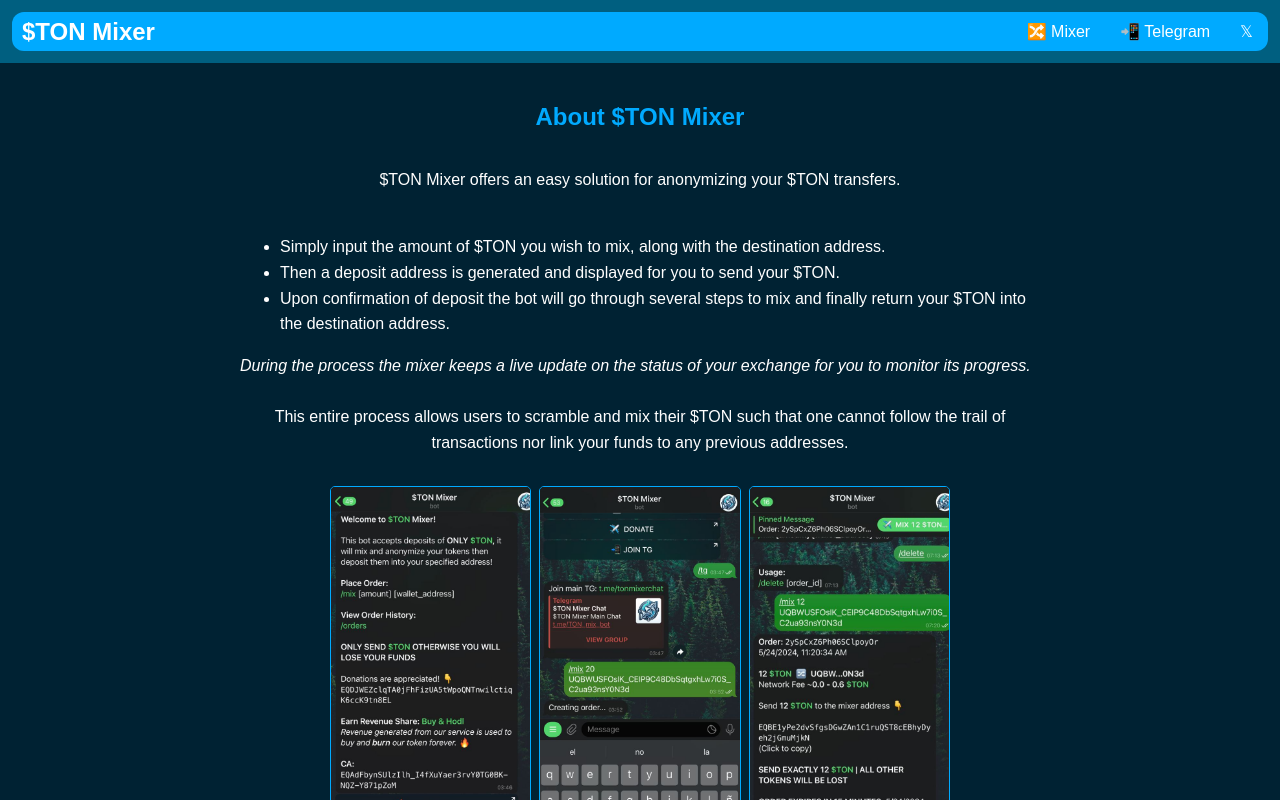
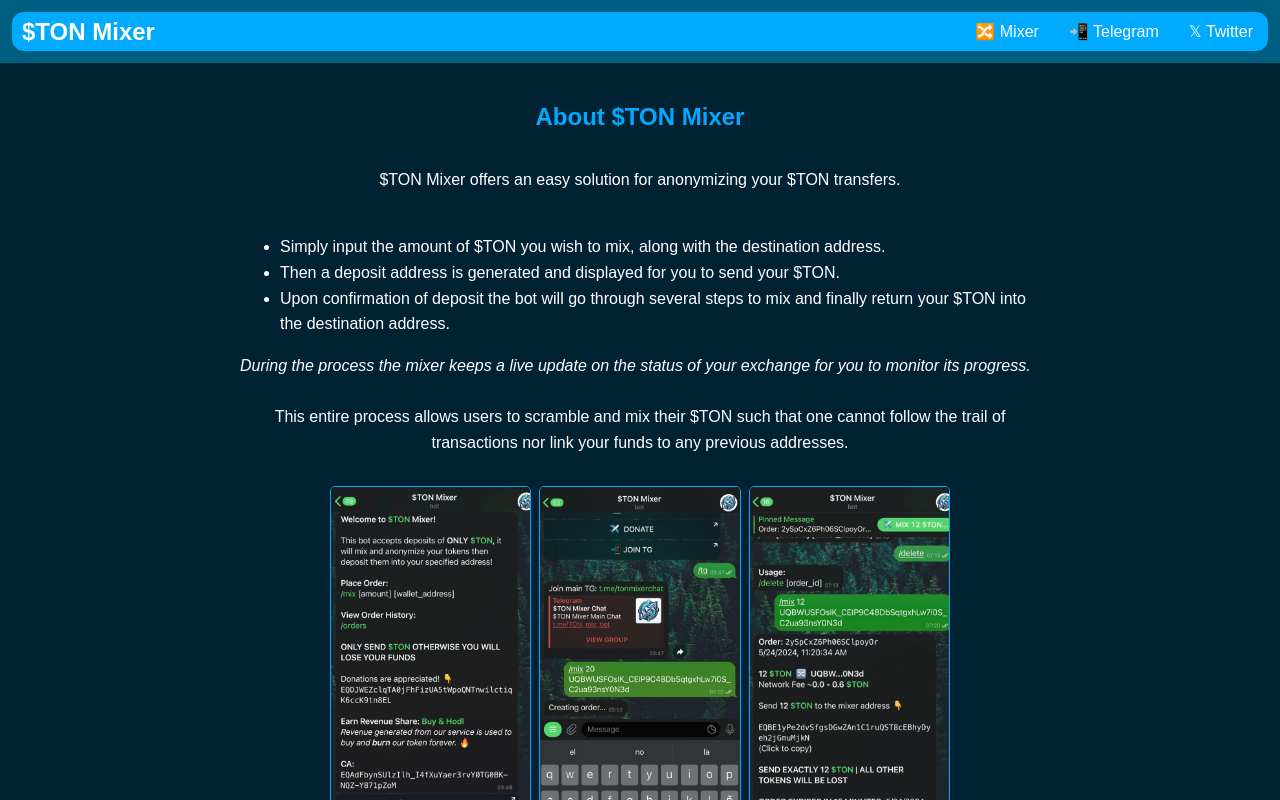
Before and after one commit to marcuscodewriter/mixer-web, a React (Create React App) app: page / in a window 1280 px wide. Shown: the top 800 px of the page. Built offline with nearby package versions, Linux system fonts and the light colour scheme.

Commit message:
Added twitter text

```diff
--- a/src/App.js
+++ b/src/App.js
@@ -16,7 +16,7 @@
           <div className="navbar-links">
             <a href="https://t.me/TON_mix_bot" target="_" data-icon="🔀 Mixer">🔀 Mixer</a>
             <a href="https://t.me/tonmixerchat" target="_" data-icon="📲 TG">📲 Telegram</a>
-            <a href="https://x.com/tonmixerbot" target="_" data-icon="𝕏">𝕏</a>
+            <a href="https://x.com/tonmixerbot" target="_" data-icon="𝕏 Twitter">𝕏 Twitter</a>
           </div>
         </nav>
       </header>
```
